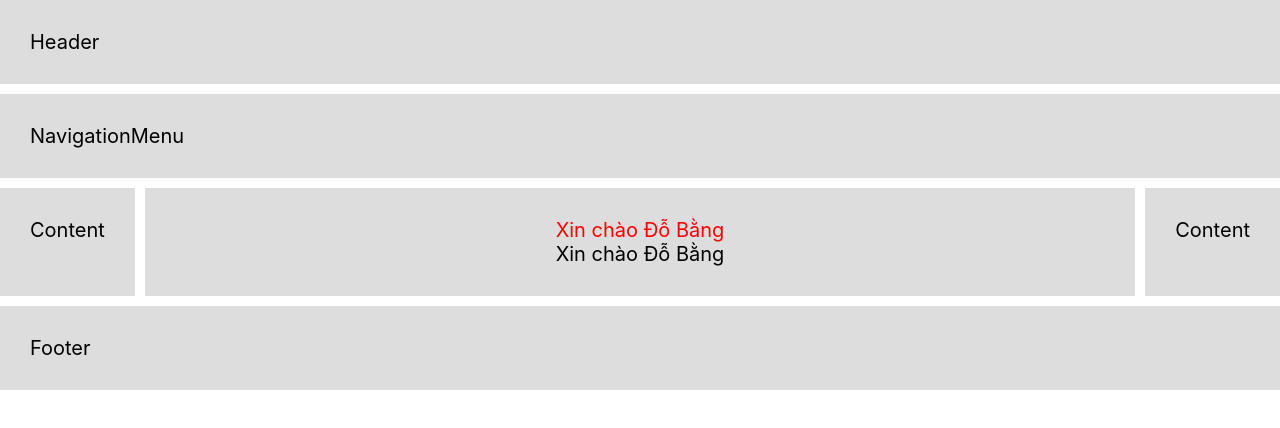
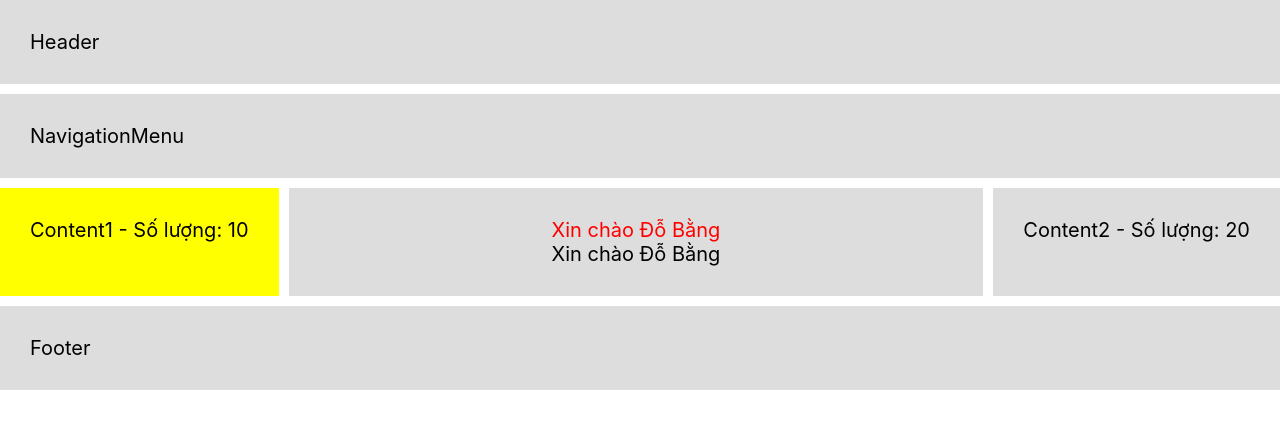
Before and after one commit to Bangdx1412/hocReactjs, a React (Create React App) app: page / in a window 1280 px wide. Shown: the top 428 px of the page. Built offline with nearby package versions, Linux system fonts and the light colour scheme.

Commit message:
Cách truyền props từ cha sang con

```diff
--- a/src/App.css
+++ b/src/App.css
@@ -3,6 +3,9 @@
   margin-bottom: 10px;
   font-size: 20px;
   padding: 30px;
+}
+.box--active{
+  background: yellow;
 }
 .main{
   display: flex;
--- a/src/App.js
+++ b/src/App.js
@@ -11,9 +11,9 @@ function App() {
       <Header />
       <NavigationMenu />
       <div className="main">
-        <Content />
+        <Content text="Content1" so={10} active={true} />
         <MainContent />
-        <Content />
+        <Content text="Content2" so={20} active={false}/>
       </div>
       <Footer />
     </>
--- a/src/components/Content/index.js
+++ b/src/components/Content/index.js
@@ -1,7 +1,10 @@
-function Content(){
+function Content(props){
+    // console.log(props);
     return (
         <>
-            <div className="box">Content</div>
+            <div className={"box " + (props.active? "box--active" : "")}>
+                {props.text} - Số lượng: {props.so ? props.so : ""}
+            </div>
         </>
     )
 }
--- a/src/index.js
+++ b/src/index.js
@@ -6,9 +6,7 @@ import reportWebVitals from './reportWebVitals';
 
 const root = ReactDOM.createRoot(document.getElementById('root'));
 root.render(
-  <React.StrictMode>
-    <App />
-  </React.StrictMode>
+  <App />
 );
 
 // If you want to start measuring performance in your app, pass a function
```
